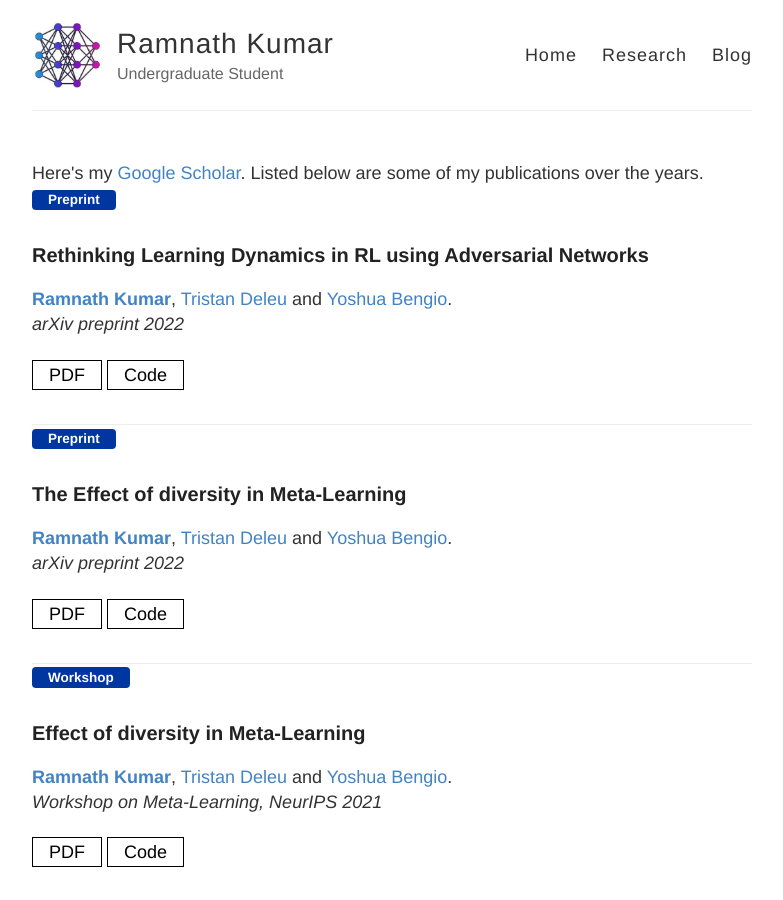
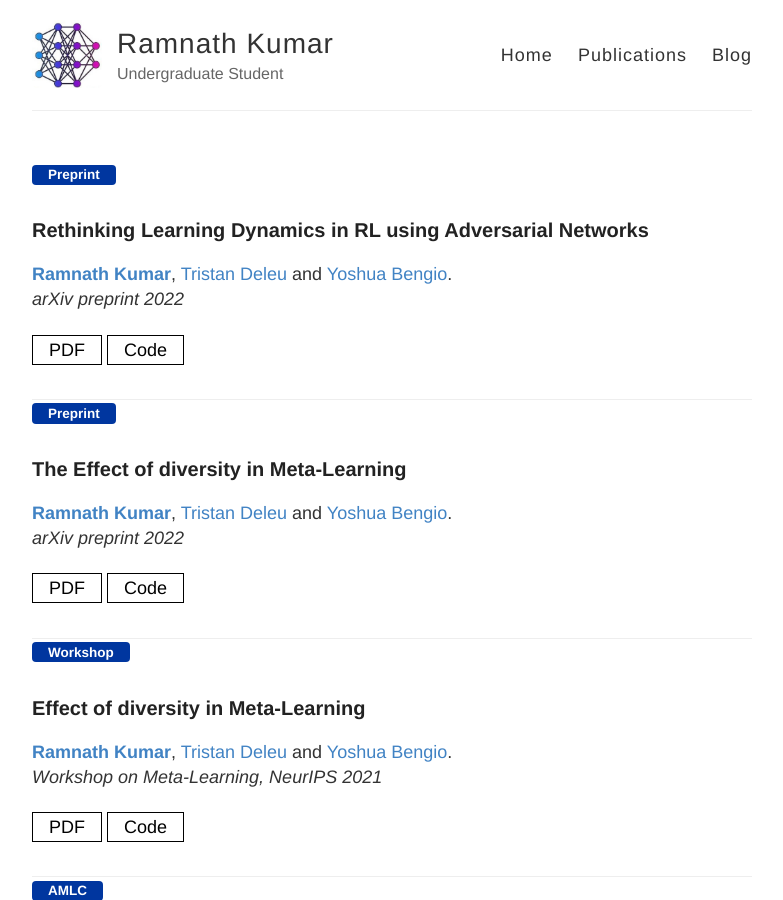
Before and after one commit to RamnathKumar181/ramnathkumar181.github.io, a Jekyll site: the page built from research.html, in a window 1280 px wide and 900 px high. Shown: the whole window, without its empty margins (248-1031 px from the left). Built offline with Jekyll 4.4.1, drawn with Linux system fonts in a browser that asks for light colours.

Commit message:
Updated structure

```diff
--- a/_layouts/default.html
+++ b/_layouts/default.html
@@ -28,7 +28,7 @@
 
           <nav>
             <a href="{{ site.baseurl }}/">Home</a>
-            <a href="{{ site.baseurl }}/research/">Research</a>
+            <a href="{{ site.baseurl }}/publications/">Publications</a>
             <a href="{{ site.baseurl }}/blog/">Blog</a>
           </nav>
         </header>
--- a/research.html
+++ b/research.html
@@ -1,11 +1,10 @@
 ---
 layout: default
-permalink: /research/
+permalink: /publications/
 ---
 
 <div class="posts">
 
-    Here's my <a href="">Google Scholar</a>. Listed below are some of my publications over the years.
   {% for paper in site.research reversed %}
     <article class="post">
       <div class="col-sm2 abbr">
```
